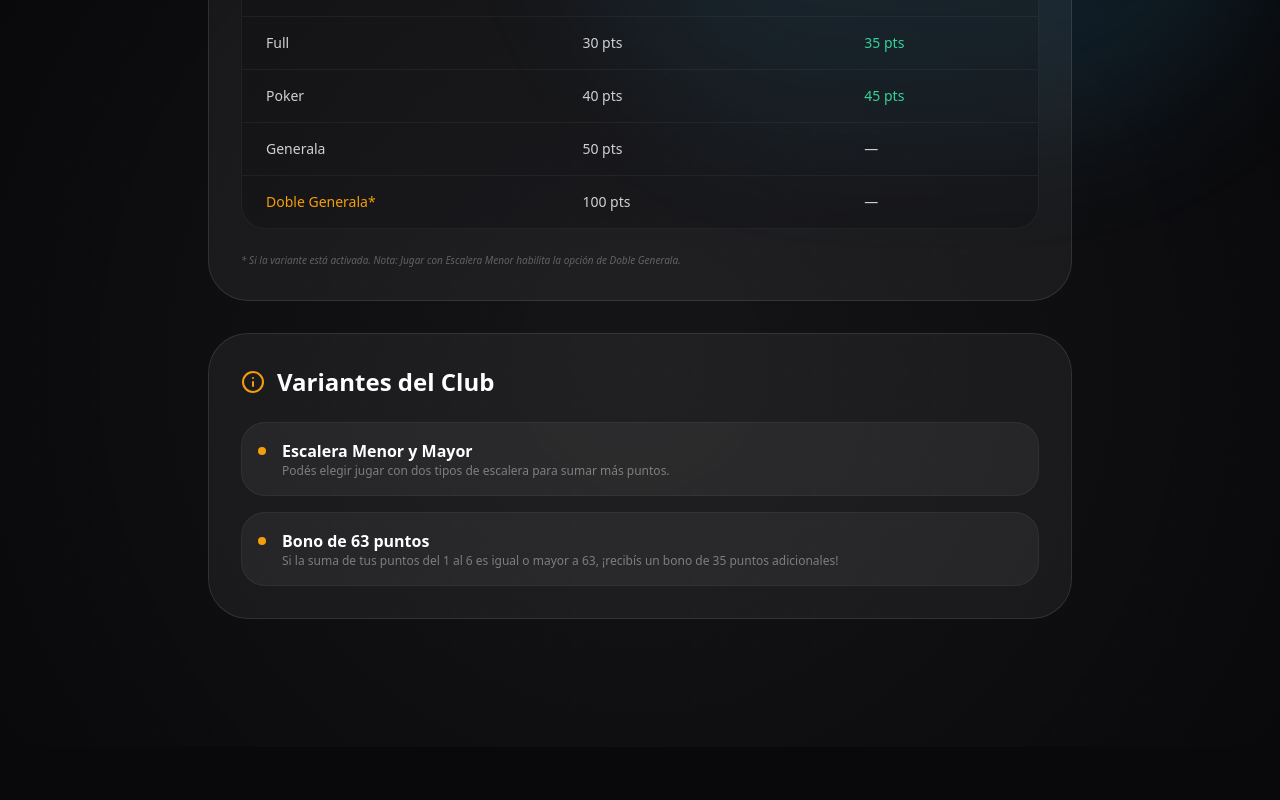
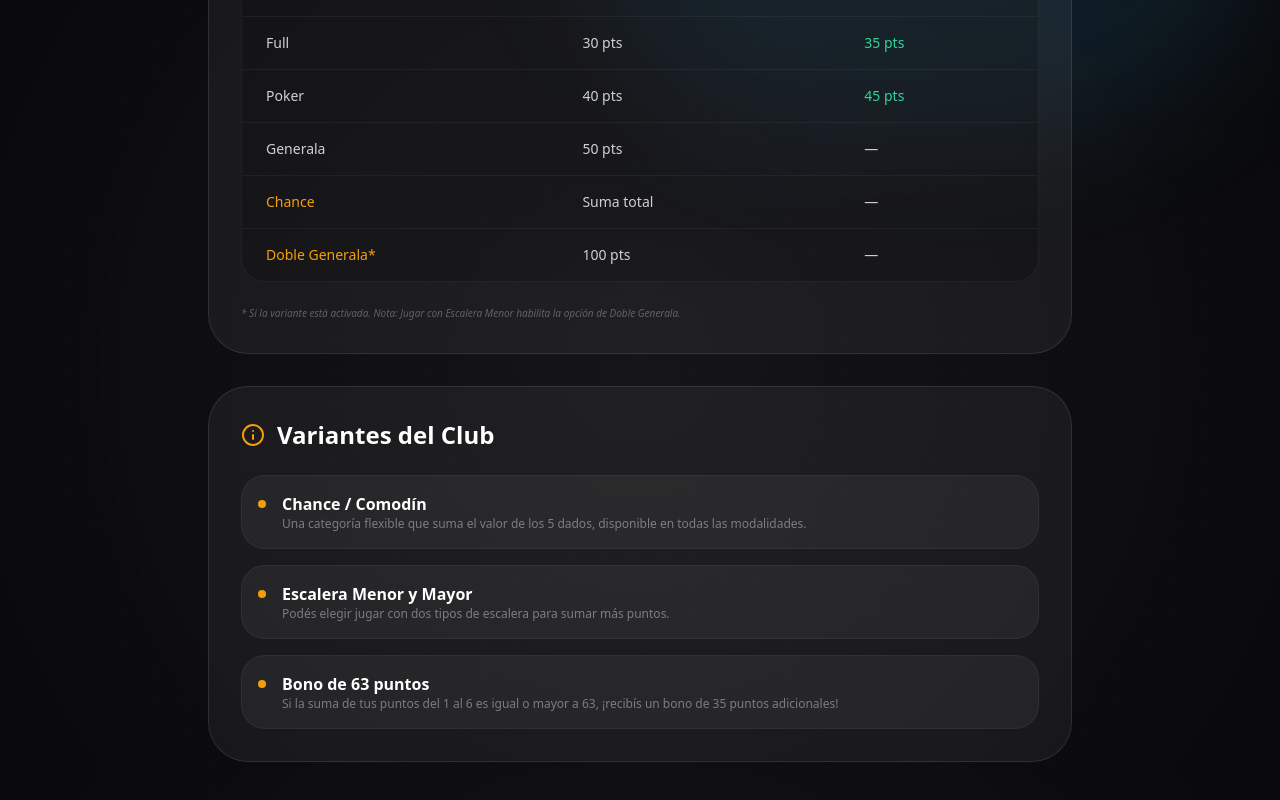
Before and after one commit to pablofabbroni/generala, a Next.js app: page /rules in a window 1280 px wide. Shown: the part 833-1633 px from the top of the page. Before the commit the page ends 1580 px from the top, so only its background shows below. Built offline with nearby package versions, Linux system fonts and the light colour scheme.

Commit message:
Etapa 5.2: Reforzando el concepto de Chance en las Reglas

```diff
--- a/src/app/rules/page.tsx
+++ b/src/app/rules/page.tsx
@@ -111,6 +111,11 @@ export default function RulesPage() {
                                     <td className="px-6 py-4">—</td>
                                 </tr>
                                 <tr>
+                                    <td className="px-6 py-4 font-medium text-amber-500">Chance</td>
+                                    <td className="px-6 py-4">Suma total</td>
+                                    <td className="px-6 py-4">—</td>
+                                </tr>
+                                <tr>
                                     <td className="px-6 py-4 font-medium text-amber-500">Doble Generala*</td>
                                     <td className="px-6 py-4">100 pts</td>
                                     <td className="px-6 py-4">—</td>
@@ -132,6 +137,13 @@ export default function RulesPage() {
                         <div className="flex gap-4 p-4 rounded-3xl bg-white/5 border border-white/5">
                             <div className="h-2 w-2 rounded-full bg-amber-500 mt-2 shrink-0" />
                             <div>
+                                <h4 className="font-bold text-white">Chance / Comodín</h4>
+                                <p className="text-xs text-white/40">Una categoría flexible que suma el valor de los 5 dados, disponible en todas las modalidades.</p>
+                            </div>
+                        </div>
+                        <div className="flex gap-4 p-4 rounded-3xl bg-white/5 border border-white/5">
+                            <div className="h-2 w-2 rounded-full bg-amber-500 mt-2 shrink-0" />
+                            <div>
                                 <h4 className="font-bold text-white">Escalera Menor y Mayor</h4>
                                 <p className="text-xs text-white/40">Podés elegir jugar con dos tipos de escalera para sumar más puntos.</p>
                             </div>
```
